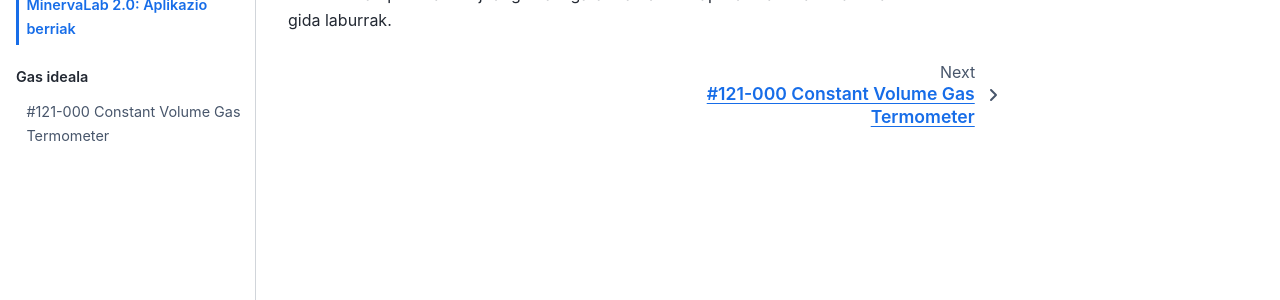
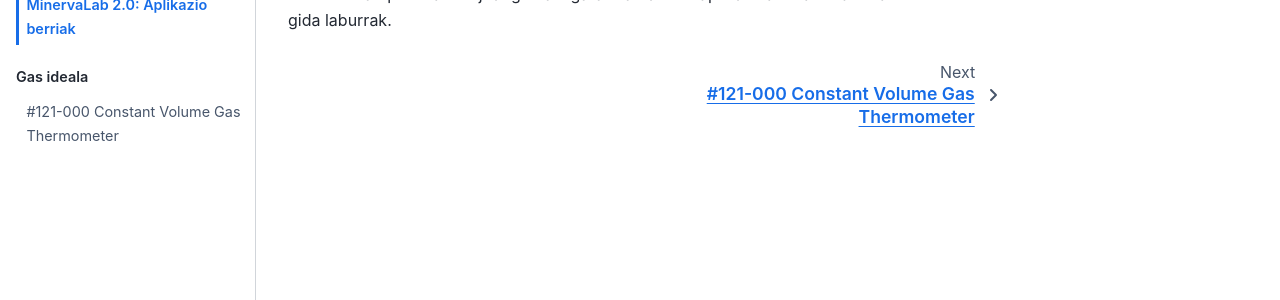
Before and after one commit to Ikergym/MinervaLab, a Jupyter Book: the page built from apps/ideal_gas/docs/landing-page.md, in a window 1280 px wide. Shown: the part 154-454 px from the top of the page. Built offline with Jupyter Book 1.0.4 settings and Sphinx 7.4.7 and the Sphinx Book theme 1.1.4, drawn with Linux system fonts in a browser that asks for light colours.

Commit message:
Fixed orthographic errors

```diff
--- a/apps/ideal_gas/docs/#121-000 Constant Volume Gas Termometer.md
+++ b/apps/ideal_gas/docs/#121-000 Constant Volume Gas Thermometer.md
@@ -1,4 +1,4 @@
-# #121-000 Constant Volume Gas Termometer
+# #121-000 Constant Volume Gas Thermometer
 
 ## Deskribapena
 Programa honen helburua gas idealaren tenperatura nola eraikitzen den adieraztea
--- a/apps/ideal_gas/docs/_toc.yml
+++ b/apps/ideal_gas/docs/_toc.yml
@@ -2,4 +2,4 @@
 
 - part: Gas ideala
   chapters:
-    - file: '#121-000 Constant Volume Gas Termometer'
+    - file: '#121-000 Constant Volume Gas Thermometer'
```
